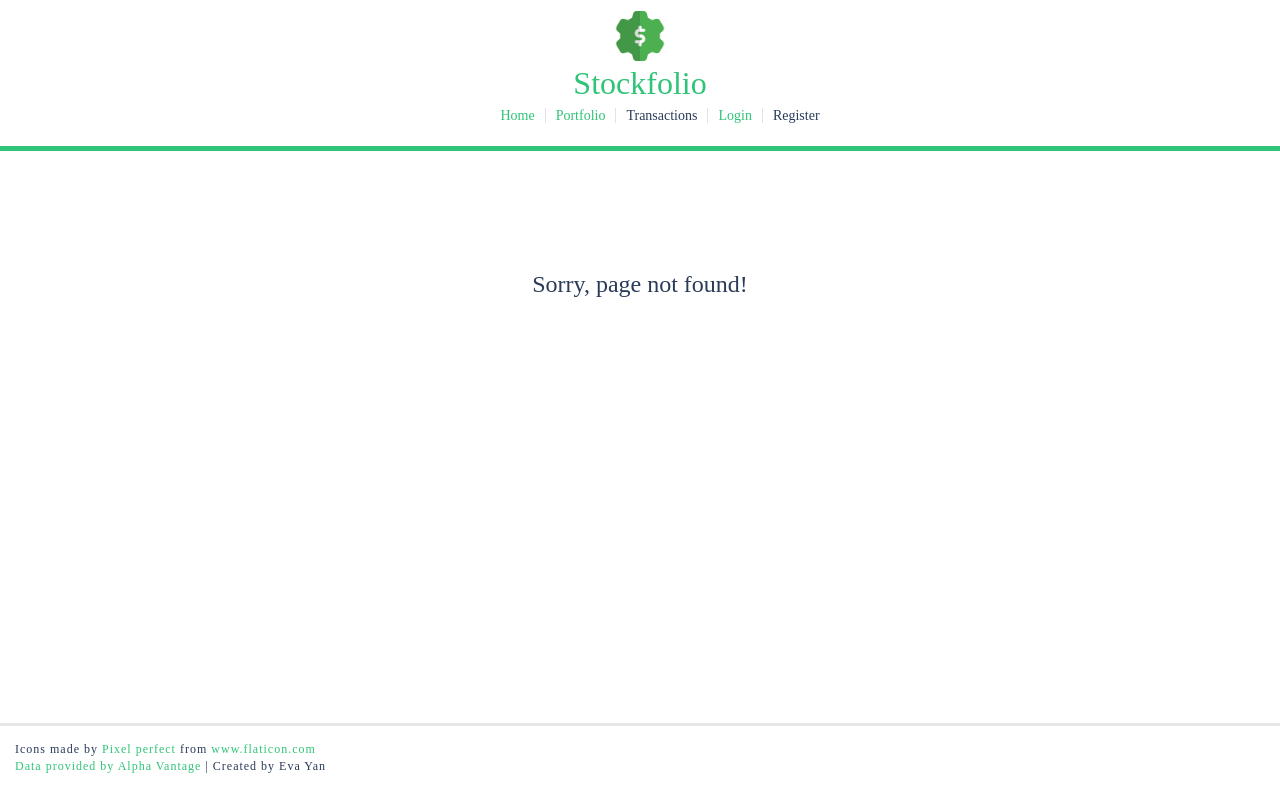
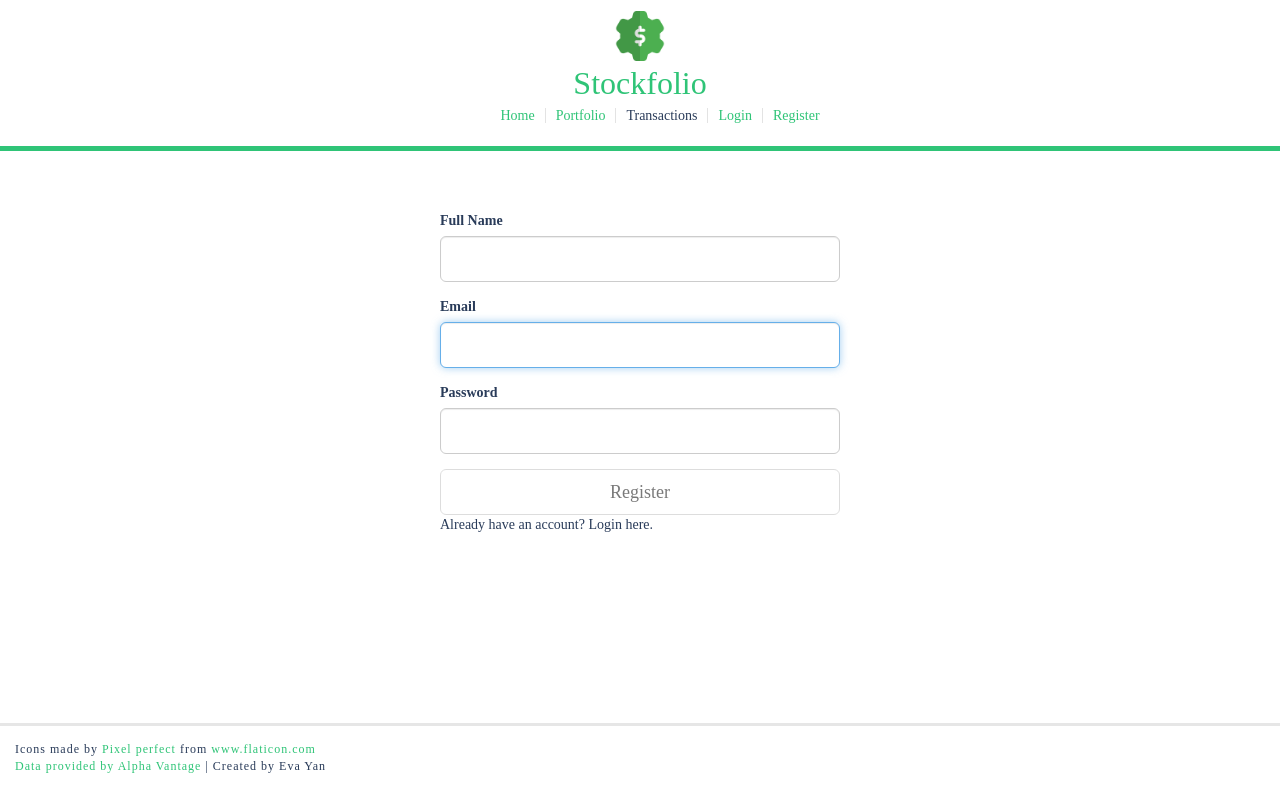
Before and after one commit to skeyan/stock-portfolio, a React (Create React App) app in the folder front-end/: page /register in a window 1280 px wide. Before the commit this address had no page. Built offline with nearby package versions, Linux system fonts and the light colour scheme.

Commit message:
Added frontend part of the registration connection to backend and database

```diff
--- a/front-end/src/App.js
+++ b/front-end/src/App.js
@@ -5,6 +5,7 @@ import Navbar from './containers/Navbar.js';
 import Footer from './containers/Footer.js';
 import Portfolio from './containers/Portfolio.js';
 import Login from './containers/Login.js';
+import Register from './containers/Register.js';
 import NotFound from './containers/NotFound.js';
 import './styles/App.css';
 
@@ -31,6 +32,9 @@ class App extends Component {
               <Route exact path="/login">
                 <Login />
               </Route>
+              <Route exact path="/register">
+                <Register />
+              </Route>
               <Route exact path="/portfolio">
                 <Portfolio />
               </Route>
--- a/front-end/src/containers/Login.js
+++ b/front-end/src/containers/Login.js
@@ -9,7 +9,7 @@ export default function Login() {
 
   function validateForm()
   {
-    return email.length > 0 && password.length > 4;
+    return email.length > 0 && password.length > 0;
   }
 
   function handleSubmit(event)
--- a/front-end/src/containers/Navbar.js
+++ b/front-end/src/containers/Navbar.js
@@ -15,7 +15,7 @@ function Navbar() {
                 <li><Link to="/portfolio">Portfolio</Link></li>
                 <li>Transactions</li>
                 <li><Link to="/login">Login</Link></li>
-                <li>Register</li>
+                <li><Link to="/register">Register</Link></li>
             </ul>
         </div>
     );
--- /dev/null
+++ b/front-end/src/containers/Register.js
@@ -0,0 +1,78 @@
+import React, { useState } from "react";
+import { Button, FormGroup, FormControl, ControlLabel } from "react-bootstrap";
+import { Link } from 'react-router-dom';
+import "../styles/Login.css";
+import axios from "axios";
+
+export default function Register() {
+    const [name, setName] = useState("");
+    const [email, setEmail] = useState("");
+    const [password, setPassword] = useState("");
+
+    function validateForm()
+    {
+      return name.length > 0 && email.length > 0 && password.length > 4;
+    }
+
+    function handleSubmit(event)
+    {
+        event.preventDefault();
+
+        let data = {
+            name:name,
+            email:email,
+            password:password,
+            cashBalance: 5000
+        }
+
+        // Make an axios call to the backend to attempt to register the user
+        axios.post("http://localhost:5000/user/register", data).then(res => {
+                console.log(res);
+                console.log("hi");
+        }).catch(
+
+        );
+    }
+
+    return (
+      <div className="Login">
+        <form onSubmit={handleSubmit}>
+        <FormGroup controlId="email" bsSize="large">
+            <ControlLabel>Full Name</ControlLabel>
+            <FormControl
+              autoFocus
+              type="name"
+              value={name}
+              onChange={e => setName(e.target.value)}
+              className="form-input"
+            />
+          </FormGroup>
+          <FormGroup controlId="email" bsSize="large">
+            <ControlLabel>Email</ControlLabel>
+            <FormControl
+              autoFocus
+              type="email"
+              value={email}
+              onChange={e => setEmail(e.target.value)}
+              className="form-input"
+            />
+          </FormGroup>
+          <FormGroup controlId="password" bsSize="large">
+            <ControlLabel>Password</ControlLabel>
+            <FormControl
+              value={password}
+              onChange={e => setPassword(e.target.value)}
+              type="password"
+              className="form-input"
+            />
+          </FormGroup>
+          <Button block bsSize="large" disabled={!validateForm()} type="submit">
+            Register
+          </Button>
+          <p id="no-account">Already have an account? Login here.</p>
+        </form>
+
+
+      </div>
+    );
+  }
--- /dev/null
+++ b/front-end/src/views/LoginView.jsx
@@ -0,0 +1 @@
+// Will contain view for login
```
